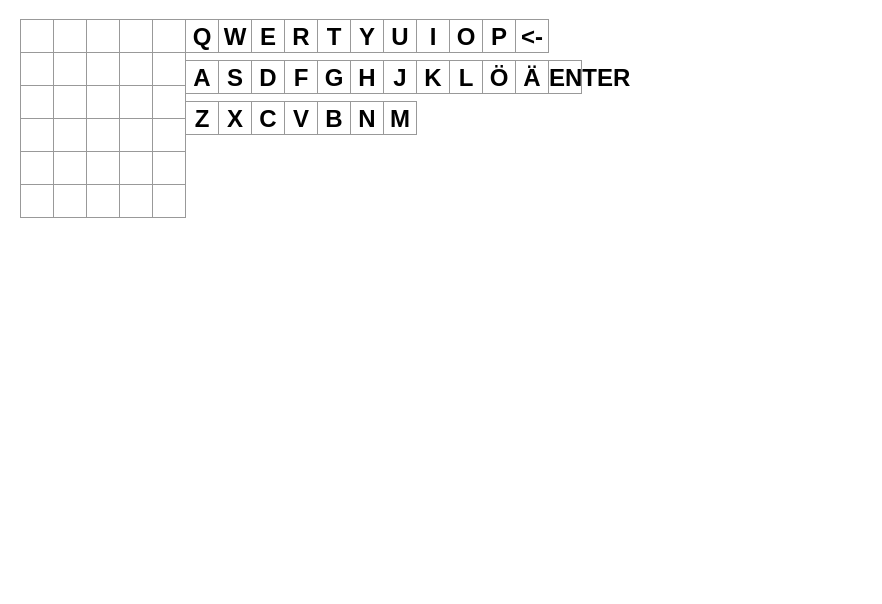
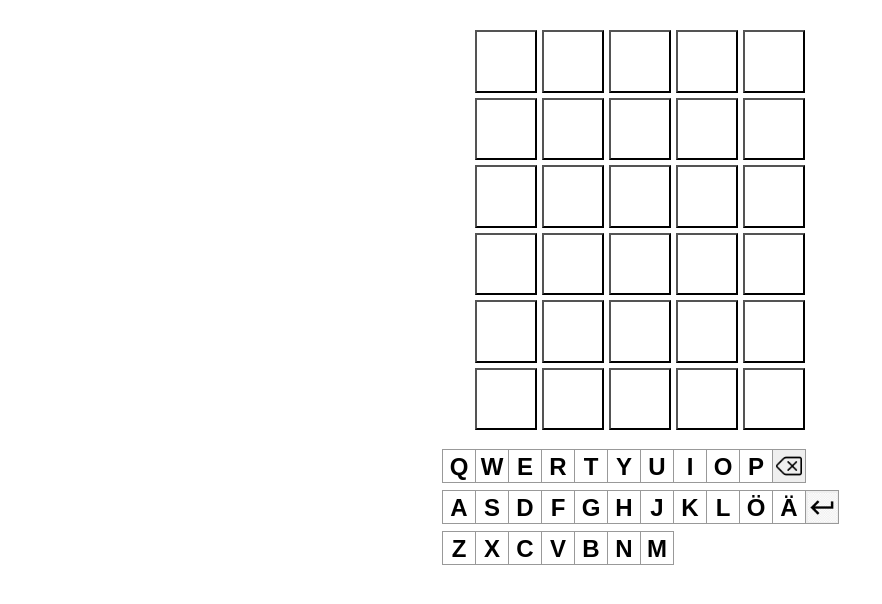
Before and after one commit to tormasa/sanailu, a React (Create React App) app: page / in a window 1280 px wide. Shown: the top 604 px of the page, without its empty margins (0-882 px from the left). Built offline with nearby package versions, Linux system fonts and the light colour scheme.

Commit message:
add enter and backspace icons

```diff
--- a/src/index.css
+++ b/src/index.css
@@ -13,23 +13,49 @@ ol, ul {
 	display: table;
 }
 
-.status {
-	margin-bottom: 10px;
+.game {
+	display: flex;
+	flex-direction: column;
+	max-width: 500px;
+	margin: 0 auto;
+}
+
+.letter-board-container {
+	display: flex;
+    justify-content: center;
+    align-items: center;
+    flex-grow: 1;
+    overflow: hidden;
+}
+
+.letter-board {
+	width: 350px;
+	height: 420px;
+	display: grid;
+    grid-template-rows: repeat(6, 1fr);
+    grid-gap: 5px;
+    padding: 10px;
+    box-sizing: border-box;
+}
+
+.letter-row {
+	display: grid;
+	grid-template-columns: repeat(5, 1fr);
+	grid-gap: 5px;
 }
 
 .square {
-	background: #fff;
-	border: 1px solid #999;
-	float: left;
-	font-size: 24px;
-	font-weight: bold;
-	line-height: 34px;
-	height: 34px;
-	margin-right: -1px;
-	margin-top: -1px;
-	padding: 0;
-	text-align: center;
-	width: 34px;
+    width: 100%;
+    display: inline-flex;
+    justify-content: center;
+    align-items: center;
+    font-size: 2rem;
+    line-height: 2rem;
+    font-weight: bold;
+    vertical-align: middle;
+    box-sizing: border-box;
+    text-transform: uppercase;
+    user-select: none;
 }
 
 .square[letterStatus='unguessed'] {
@@ -37,7 +63,7 @@ ol, ul {
 }
 
 .square[letterStatus='none'] {
-	background: rgb(70, 70, 70);
+	background: rgb(100, 100, 100);
 }
 
 .square[letterStatus='includes'] {
@@ -56,13 +82,30 @@ ol, ul {
 	background: #ddd;
 }
 
-.game {
-	display: flex;
-	flex-direction: row;
+.square:focus, .square:hover {
+	animation: wobble 1s 1;
 }
 
-.game-info {
-	margin-left: 20px;
+@keyframes wobble {
+	25% {
+		transform: rotate(15deg);
+	}
+	50% {
+		transform: rotate(-30deg);
+	}
+	75% {
+		transform: rotate(5deg);
+	}
+	100% {
+		transform: rotate(0deg);
+	}
+}
+
+.keyboard-container {
+	display: flex;
+    justify-content: center;
+    align-items: center;
+	margin: 10px;
 }
 
 .keyboard-button {
@@ -80,6 +123,30 @@ ol, ul {
 	width: 34px;
 }
 
+.keyboard-button-backspace {
+	background-image: url("./backspace.png");
+	background-size: 80%;
+	background-repeat: no-repeat;
+	background-position: center;
+	height: 34px;
+	width: 34px;
+	border: 1px solid #999;
+	margin-right: -1px;
+	margin-top: -1px;
+}
+
+.keyboard-button-enter {
+	background-image: url("./enter.png");
+	background-size: 90%;
+	background-repeat: no-repeat;
+	background-position: center;
+	height: 34px;
+	width: 34px;
+	border: 1px solid #999;
+	margin-right: -1px;
+	margin-top: -1px;
+}
+
 .keyboard-row {
 	display: flex;
     width: 100%;
--- a/src/index.js
+++ b/src/index.js
@@ -1,14 +1,10 @@
 import React from 'react';
 import ReactDOM from 'react-dom';
 import './index.css';
-import words from './words.json'
-//import App from './App';
+import words from './words.json';
 
 const ROW_COUNT = 6;
 const LETTER_COUNT = 5;
-
-
-
 
 class Game extends React.Component {
 	constructor(props) {
@@ -24,7 +20,8 @@ class Game extends React.Component {
 
 	getKeyWord() {
 		let rnd = Math.floor(Math.random() * words.length);
-		return words[rnd];
+		//return words[rnd];
+		return 'koira';
 	}
 
 	handleKeyPress(i) {
@@ -103,10 +100,10 @@ class Game extends React.Component {
 	render() {
 		return (
 			<div className='game'>
-				<div className='letter-board'>
+				<div className='letter-board-container'>
 					<Board
 						letters={this.state.letters}
-						letterStatus={this.state.letterStatus}
+						letterstatus={this.state.letterStatus}
 					/>
 				</div>
 				<div className='keyboard-container'>
@@ -134,19 +131,18 @@ class Board extends React.Component {
 	}
 
 	renderSquare(row, i) {
-		console.log("letterstatus: " +this.props.letterStatus[row][i]);
 
 		return (
 			<Square
 				letter={this.props.letters[row][i]}
-				letterStatus={this.props.letterStatus[row][i]}
+				letterstatus={this.props.letterstatus[row][i]}
 			/>
 		);
 	}
 
 	render() {
 		return(
-			<div>
+			<div className='letter-board'>
 				{this.renderRow(0)}
 				{this.renderRow(1)}
 				{this.renderRow(2)}
@@ -160,7 +156,7 @@ class Board extends React.Component {
 
 function Square(props) {
 	return (
-		<button className='square' letterStatus={props.letterStatus}>
+		<button className='square' letterstatus={props.letterstatus}>
 			{props.letter}
 		</button>
 	);
@@ -181,11 +177,11 @@ class Keyboard extends React.Component {
 			<div className='keyboard'>
 				<div className='keyboard-row'>
 					{this.state.keysTop.map(key => <KeyboardButton key={key} letter={key} onClick={i => this.props.onClick(key)}></KeyboardButton>)}
-					<KeyboardButton key='backspace' letter='<-' onClick={i => this.props.onClick('backspace')}></KeyboardButton>
+					<KeyboardButton key='backspace' letter='backspace' onClick={i => this.props.onClick('backspace')}></KeyboardButton>
 				</div>
 				<div className='keyboard-row'>
 					{this.state.keysMid.map(key => <KeyboardButton key={key} letter={key} onClick={i => this.props.onClick(key)}></KeyboardButton>)}
-					<KeyboardButton key='enter' letter='ENTER' onClick={i => this.props.onClick('enter')}></KeyboardButton>
+					<KeyboardButton key='enter' letter='enter' onClick={i => this.props.onClick('enter')}></KeyboardButton>
 				</div>
 				<div className='keyboard-row'>
 					{this.state.keysBot.map(key => <KeyboardButton key={key} letter={key} onClick={i => this.props.onClick(key)}></KeyboardButton>)}
@@ -196,11 +192,25 @@ class Keyboard extends React.Component {
 }
 
 function KeyboardButton(props) {
-	return (
-		<button className='keyboard-button' onClick={props.onClick}>
-			{props.letter}
-		</button>
-	);
+	if (props.letter === 'backspace') {
+		return (
+			<button className='keyboard-button-backspace' onClick={props.onClick}>
+			</button>
+		);
+	}
+	else if (props.letter === 'enter') {
+		return (
+			<button className='keyboard-button-enter' onClick={props.onClick}>
+			</button>
+		);
+	}
+	else {
+		return (
+			<button className='keyboard-button' onClick={props.onClick}>
+				{props.letter}
+			</button>
+		);
+	}
 }
 
 ReactDOM.render(
```
Also changed, not shown: src/backspace.png (added), src/enter.png (added).
